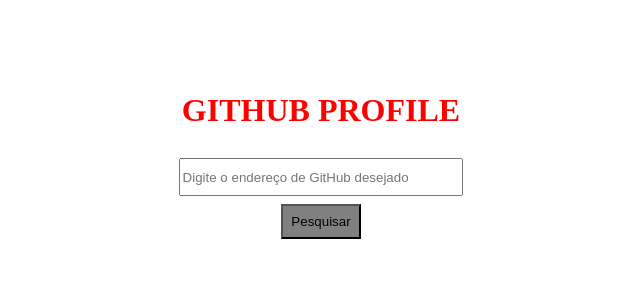
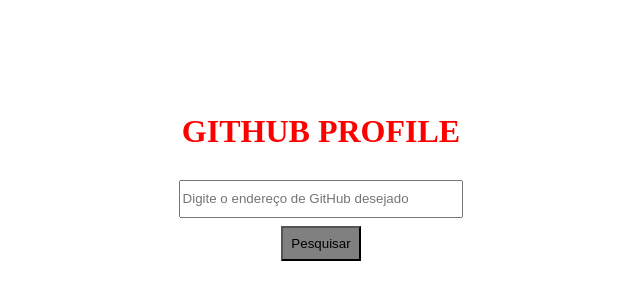
Before and after one commit to Lucas-Magalhaes-Sodre/github-profile, a Next.js app: page /home in a window 1280 px wide. Shown: the part 180-480 px from the top of the page, without its empty margins (319-959 px from the left). Built offline with nearby package versions, Linux system fonts and the light colour scheme.

Commit message:
commit 7

```diff
--- a/src/components/Repos/styles.module.scss
+++ b/src/components/Repos/styles.module.scss
@@ -6,8 +6,8 @@
     text-align: left;
     padding: 1.3rem;
     display: inline-block;
-        margin-left: auto;
-        margin-right: auto;
+    margin-left: auto;
+    margin-right: auto;
 
 
     h1{
--- a/src/components/TheSearchField/styles.module.scss
+++ b/src/components/TheSearchField/styles.module.scss
@@ -1,9 +1,14 @@
     #header {
         width: 20rem;
-        height: 6rem;
-        margin: 15rem auto 10rem auto;
+        height: 20rem;
         background-color: white;
         color:red;
         text-align: center;
         border-radius: 1rem;
+        position: absolute;
+        bottom:0;
+        right: 0;
+        left:0;
+        top: 0;
+        margin: auto;
     }
```
Also changed, not shown: src/pages/stylesIndex.module.scss (+6 -1 lines).
